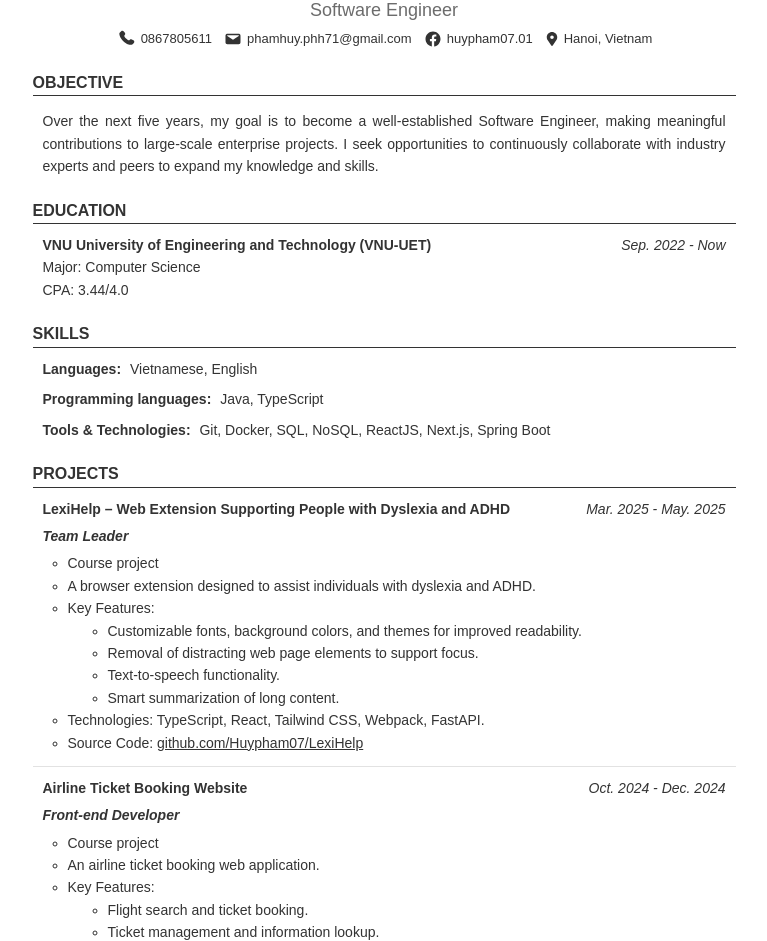
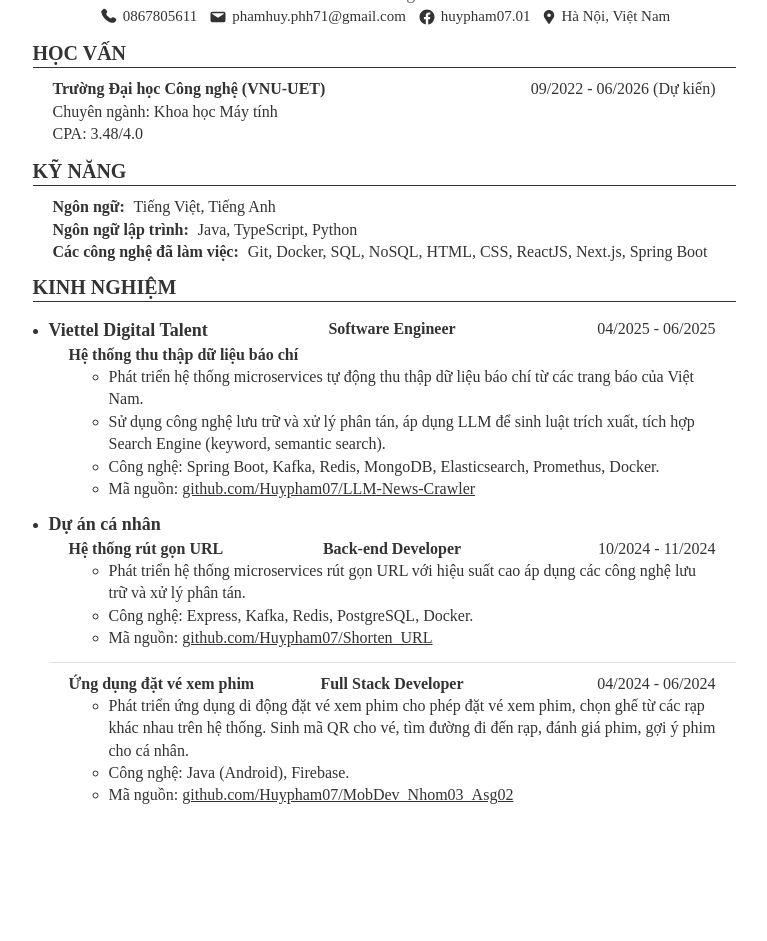
Before and after one commit to Huypham07/my_resume, a plain HTML site: page vi.html in a window 1280 px wide. Shown: the part 98-1039 px from the top of the page, without its empty margins (256-1023 px from the left). Drawn offline with Linux system fonts and the light colour scheme.

Commit message:
update vi
update

update

update

```diff
--- a/vi.html
+++ b/vi.html
@@ -7,12 +7,13 @@
     <style>
       @page {
         size: A4;
+        margin: 0;
       }
 
       @media print {
         @page {
           size: A4;
-          margin: 0.5in;
+          margin: 0;
         }
         body {
           width: 210mm;
@@ -21,14 +22,17 @@
           print-color-adjust: exact !important;
           margin: 0;
           padding: 0;
+          background-color: white !important;
         }
 
         .container {
           box-shadow: none;
-          width: 100%;
-          height: auto;
-          padding: 0mm;
+          width: 210mm;
+          min-height: 297mm;
+          padding: 12mm !important; /* Giữ padding 12px khi in */
           margin: 0;
+          box-sizing: border-box;
+          background: white;
         }
       }
 
@@ -37,13 +41,13 @@
       }
 
       body {
-        font-family: "Arial", sans-serif;
-        line-height: 1.6;
+        font-family: "Times New Roman", "Arial", sans-serif;
+        line-height: 1.4;
         margin: 0;
         padding: 0;
         background-color: #f5f5f5;
         color: #333;
-        font-weight: 500;
+        font-weight: normal;
       }
 
       .container {
@@ -53,22 +57,22 @@
         background: white;
         padding: 12mm;
         box-sizing: border-box;
-        box-shadow: 0 0 10px rgba(0, 0, 0, 0.1);
+        /* box-shadow: 0 0 10px rgba(0, 0, 0, 0.1); */
       }
 
       .header {
         text-align: center;
-        margin-bottom: 20px;
+        margin-bottom: 12px;
       }
 
       .header h1 {
         margin: 0;
         color: #333;
-        font-size: 28px;
+        font-size: 24px;
       }
 
       .header h2 {
-        margin: 4px 0;
+        margin: 0;
         color: #6c6c6c;
         font-weight: normal;
         font-size: 18px;
@@ -79,8 +83,8 @@
         justify-content: center;
         flex-wrap: wrap;
         gap: 12px;
-        margin-bottom: 15px;
-        font-size: 13px;
+        margin-bottom: 12px;
+        font-size: 15px;
       }
 
       .contact-item {
@@ -90,26 +94,30 @@
       }
 
       .section {
-        margin-bottom: 20px;
+        margin-bottom: 10px;
       }
 
       .section-title {
         color: #333;
         font-weight: bolder;
-        font-size: 16px;
+        font-size: 20px;
       }
 
-      .objective-content {
-        padding: 0 10px;
-        font-size: 14px;
-        text-align: justify;
+      .subsection-title {
+        color: #333;
+        font-weight: bolder;
+        font-size: 18px;
+        display: grid;
+        grid-template-columns: 1fr 1fr 1fr;
+        width: 100%;
+        padding-right: 20px;
       }
 
       .education-item,
       .project-item {
         margin-bottom: 12px;
-        padding: 0 10px;
-        font-size: 14px;
+        padding: 0 20px;
+        font-size: 16px;
       }
 
       .education-header,
@@ -121,31 +129,22 @@
 
       .project-title {
         font-weight: bold;
-        display: flex;
-        justify-content: space-between;
-        margin-bottom: 5px;
-      }
-
-      .project-role {
-        font-style: italic;
-        font-weight: bold;
-        margin-bottom: 5px;
+        display: grid;
+        grid-template-columns: repeat(auto-fit, minmax(200px, 1fr));
+        width: 100%;
+        /* margin-bottom: 5px; */
       }
 
       .feature-list {
         list-style-type: circle;
-        padding-left: 25px;
-        margin: 3px 0;
-        font-size: 14px;
+        padding-left: 40px;
+        margin: 0;
+        font-size: 16px;
       }
 
       .skills-container {
-        padding: 0 10px;
-        font-size: 14px;
-      }
-
-      .skill-category {
-        margin-bottom: 8px;
+        padding: 0 20px;
+        font-size: 16px;
       }
 
       .skill-category span:first-child {
@@ -154,8 +153,10 @@
       }
 
       .time {
-        font-style: italic;
+        /* font-style: italic; */
         font-weight: normal;
+        text-align: right;
+        font-size: 16px;
       }
 
       .line {
@@ -171,13 +172,19 @@
         background-color: #333;
         margin-bottom: 10px;
       }
+
+      .role {
+        text-align: center;
+        font-size: 16px;
+        font-weight: bold;
+      }
     </style>
   </head>
 
   <body>
     <div class="container">
       <div class="header">
-        <h1>PHAM HUU HUY</h1>
+        <h1>PHẠM HỮU HUY</h1>
         <h2>Software Engineer</h2>
         <div class="contact-info">
           <div class="contact-item">
@@ -213,80 +220,99 @@
 	C29.414,63.332,30.664,64,32,64s2.586-0.668,3.328-1.781l16-24c0.059-0.09,0.066-0.195,0.117-0.289C54.289,34.008,56,29.219,56,24
 	C56,10.746,45.254,0,32,0z M32,32c-4.418,0-8-3.582-8-8s3.582-8,8-8s8,3.582,8,8S36.418,32,32,32z" />
             </svg>
-            <span>Hanoi, Vietnam</span>
+            <span>Hà Nội, Việt Nam</span>
           </div>
         </div>
       </div>
 
       <div class="section">
-        <div class="section-title">OBJECTIVE</div>
+        <div class="section-title">HỌC VẤN</div>
         <div class="bolder-line"></div>
-        <div class="objective-content">
-          <p>
-            Over the next five years, my goal is to become a well-established Software Engineer, making meaningful
-            contributions to large-scale enterprise projects. I seek opportunities to continuously collaborate with
-            industry experts and peers to expand my knowledge and skills.
-          </p>
+        <div class="education-item">
+          <div class="education-header">
+            <span>Trường Đại học Công nghệ (VNU-UET)</span>
+            <span class="time">09/2022 - 06/2026 (Dự kiến)</span>
+          </div>
+          <div>Chuyên ngành: Khoa học Máy tính</div>
+          <div>CPA: 3.48/4.0</div>
         </div>
       </div>
 
       <div class="section">
-        <div class="section-title">EDUCATION</div>
-        <div class="bolder-line"></div>
-        <div class="education-item">
-          <div class="education-header">
-            <span>VNU University of Engineering and Technology (VNU-UET)</span>
-            <span class="time">Sep. 2022 - Now</span>
-          </div>
-          <div>Major: Computer Science</div>
-          <div>CPA: 3.44/4.0</div>
-        </div>
-      </div>
-
-      <div class="section">
-        <div class="section-title">SKILLS</div>
+        <div class="section-title">KỸ NĂNG</div>
         <div class="bolder-line"></div>
         <div class="skills-container">
           <div class="skill-category">
-            <span>Languages:</span>
-            <span>Vietnamese, English</span>
+            <span>Ngôn ngữ:</span>
+            <span>Tiếng Việt, Tiếng Anh</span>
           </div>
           <div class="skill-category">
-            <span>Programming languages:</span>
-            <span>Java, TypeScript</span>
+            <span>Ngôn ngữ lập trình:</span>
+            <span>Java, TypeScript, Python</span>
           </div>
           <div class="skill-category">
-            <span>Tools & Technologies:</span>
-            <span>Git, Docker, SQL, NoSQL, ReactJS, Next.js, Spring Boot</span>
+            <span>Các công nghệ đã làm việc:</span>
+            <span>Git, Docker, SQL, NoSQL, HTML, CSS, ReactJS, Next.js, Spring Boot</span>
           </div>
         </div>
       </div>
 
       <div class="section">
-        <div class="section-title">PROJECTS</div>
+        <div class="section-title">KINH NGHIỆM</div>
         <div class="bolder-line"></div>
+        <ul style="padding-left: 16px">
+          <li>
+            <div class="subsection">
+              <div class="subsection-title">
+                <span>Viettel Digital Talent</span>
+                <span class="role">Software Engineer</span>
+                <span class="time" style="padding-right: 20px">04/2025 - 06/2025</span>
+              </div>
               <div class="project-item">
                 <div class="project-title">
-            <span>LexiHelp – Web Extension Supporting People with Dyslexia and ADHD</span>
-            <span class="time">Mar. 2025 - May. 2025</span>
+                  <span>Hệ thống thu thập dữ liệu báo chí</span>
                 </div>
-          <div class="project-role">Team Leader</div>
                 <ul class="feature-list">
-            <li>Course project</li>
-            <li>A browser extension designed to assist individuals with dyslexia and ADHD.</li>
                   <li>
-              Key Features:
-              <ul>
-                <li>Customizable fonts, background colors, and themes for improved readability.</li>
-                <li>Removal of distracting web page elements to support focus.</li>
-                <li>Text-to-speech functionality.</li>
-                <li>Smart summarization of long content.</li>
+                    Phát triển hệ thống microservices tự động thu thập dữ liệu báo chí từ các trang báo của Việt Nam.
+                  </li>
+                  <li>
+                    Sử dụng công nghệ lưu trữ và xử lý phân tán, áp dụng LLM để sinh luật trích xuất, tích hợp Search
+                    Engine (keyword, semantic search).
+                  </li>
+                  <li>
+                    Công nghệ: Spring Boot, Kafka, Redis, MongoDB, Elasticsearch, Promethus, Docker.
+                  </li>
+                  <li>
+                    Mã nguồn:
+                    <a href="https://github.com/Huypham07/LLM-News-Crawler" target="_blank"
+                      >github.com/Huypham07/LLM-News-Crawler</a
+                    >
+                  </li>
                 </ul>
+              </div>
+            </div>
           </li>
-            <li>Technologies: TypeScript, React, Tailwind CSS, Webpack, FastAPI.</li>
           <li>
-              Source Code:
-              <a href="https://github.com/Huypham07/LexiHelp" target="_blank">github.com/Huypham07/LexiHelp</a>
+            <div class="subsection">
+              <div class="subsection-title">Dự án cá nhân</div>
+              <div class="project-item">
+                <div class="project-title">
+                  <span>Hệ thống rút gọn URL</span>
+                  <div class="role">Back-end Developer</div>
+                  <span class="time">10/2024 - 11/2024</span>
+                </div>
+                <ul class="feature-list">
+                  <li>
+                    Phát triển hệ thống microservices rút gọn URL với hiệu suất cao áp dụng các công nghệ lưu trữ và xử
+                    lý phân tán.
+                  </li>
+                  <li>Công nghệ: Express, Kafka, Redis, PostgreSQL, Docker.</li>
+                  <li>
+                    Mã nguồn:
+                    <a href="https://github.com/Huypham07/Shorten_URL" target="_blank"
+                      >github.com/Huypham07/Shorten_URL</a
+                    >
                   </li>
                 </ul>
               </div>
@@ -294,88 +320,18 @@
               <div class="line"></div>
               <div class="project-item">
                 <div class="project-title">
-            <span>Airline Ticket Booking Website</span>
-            <span class="time">Oct. 2024 - Dec. 2024</span>
+                  <span>Ứng dụng đặt vé xem phim</span>
+                  <div class="role">Full Stack Developer</div>
+                  <span class="time">04/2024 - 06/2024</span>
                 </div>
-          <div class="project-role">Front-end Developer</div>
                 <ul class="feature-list">
-            <li>Course project</li>
-            <li>An airline ticket booking web application.</li>
                   <li>
-              Key Features:
-              <ul>
-                <li>Flight search and ticket booking.</li>
-                <li>Ticket management and information lookup.</li>
-                <li>Online check-in functionality.</li>
-              </ul>
+                    Phát triển ứng dụng di động đặt vé xem phim cho phép đặt vé xem phim, chọn ghế từ các rạp khác nhau
+                    trên hệ thống. Sinh mã QR cho vé, tìm đường đi đến rạp, đánh giá phim, gợi ý phim cho cá nhân.
                   </li>
-            <li>Technologies: TypeScript, Next.js, Tailwind CSS, Redux.</li>
+                  <li>Công nghệ: Java (Android), Firebase.</li>
                   <li>
-              Source Code:
-              <a href="https://github.com/Huypham07/int3306-55-web-project-frontend" target="_blank"
-                >github.com/Huypham07/int3306-55-web-project-frontend</a
-              >
-            </li>
-          </ul>
-        </div>
-
-        <div class="line"></div>
-
-        <div class="project-item">
-          <div class="project-title">
-            <span>Optimizing a URL Shortening Web System</span>
-            <span class="time">Sep. 2024 - Nov. 2024</span>
-          </div>
-          <div class="project-role">Back-end Developer</div>
-          <ul class="feature-list">
-            <li>Course project</li>
-            <li>
-              Built a microservices-based URL shortening platform with performance optimization for high concurrent
-              traffic.
-            </li>
-            <li>
-              Key Features:
-              <ul>
-                <li>High-performance URL shortening service.</li>
-                <li>
-                  Optimized for concurrent user access with microservices architecture (Kafka, Redis, sharding Database,
-                  gateway routing and load balancing).
-                </li>
-                <li>Docker-based deployment for consistency and portability.</li>
-              </ul>
-            </li>
-            <li>Technologies: JavaScript, Kafka, Redis, PostgreSQL, Docker.</li>
-            <li>
-              Source Code:
-              <a href="https://github.com/Huypham07/Shorten_URL" target="_blank">github.com/Huypham07/Shorten_URL</a>
-            </li>
-          </ul>
-        </div>
-
-        <div class="line"></div>
-        <div class="project-item">
-          <div class="project-title">
-            <span>Movie Ticket Booking Mobile App</span>
-            <span class="time">Apr. 2024 - June. 2024</span>
-          </div>
-          <div class="project-role">Full Stack Developer</div>
-          <ul class="feature-list">
-            <li>Course project</li>
-            <li>An android application that enables users to book movie tickets.</li>
-            <li>
-              Key Features:
-              <ul>
-                <li>Browse movies and select showtimes.</li>
-                <li>Book tickets, choose seats, and generate QR codes for entry.</li>
-                <li>Route guidance to selected cinema.</li>
-                <li>Rate movies and provide feedback.</li>
-                <li>Basic chat functionality with administrators.</li>
-                <li>Personalized movie recommendations.</li>
-              </ul>
-            </li>
-            <li>Technologies: Java (Android), Firebase.</li>
-            <li>
-              Source Code:
+                    Mã nguồn:
                     <a href="https://github.com/Huypham07/MobDev_Nhom03_Asg02" target="_blank"
                       >github.com/Huypham07/MobDev_Nhom03_Asg02</a
                     >
@@ -383,6 +339,9 @@
                 </ul>
               </div>
             </div>
+          </li>
+        </ul>
+      </div>
     </div>
   </body>
 </html>
```
Also changed, not shown: en.html (+108 -149 lines). Lines whose indentation alone changed are shown as unchanged.
